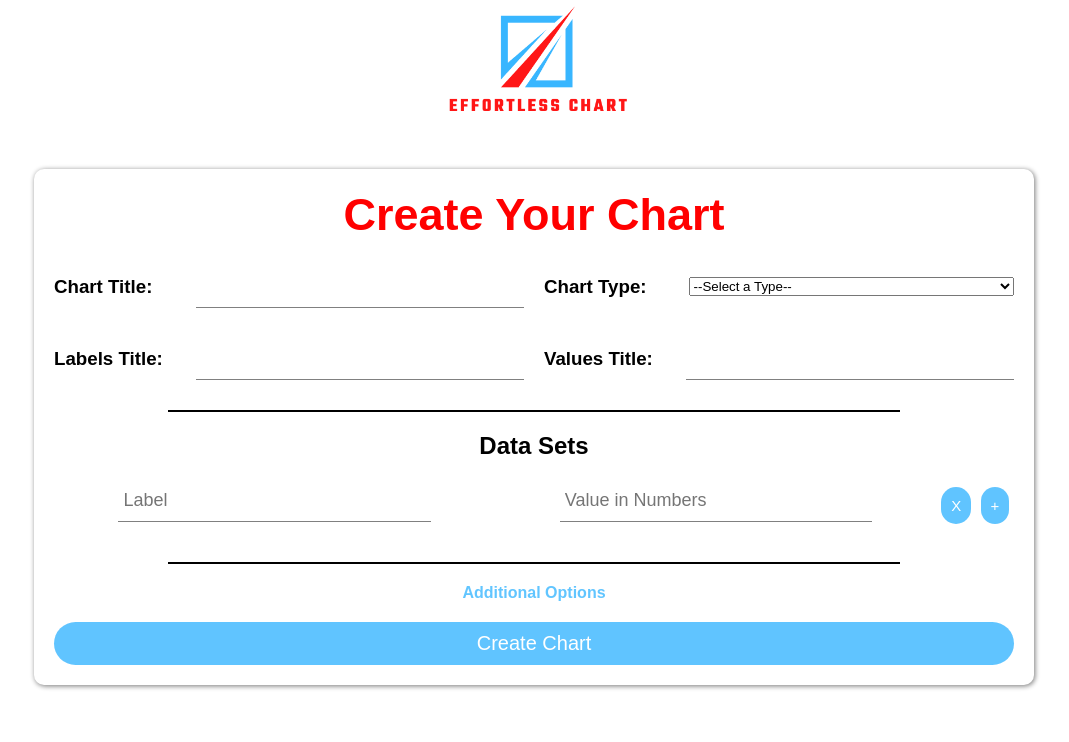
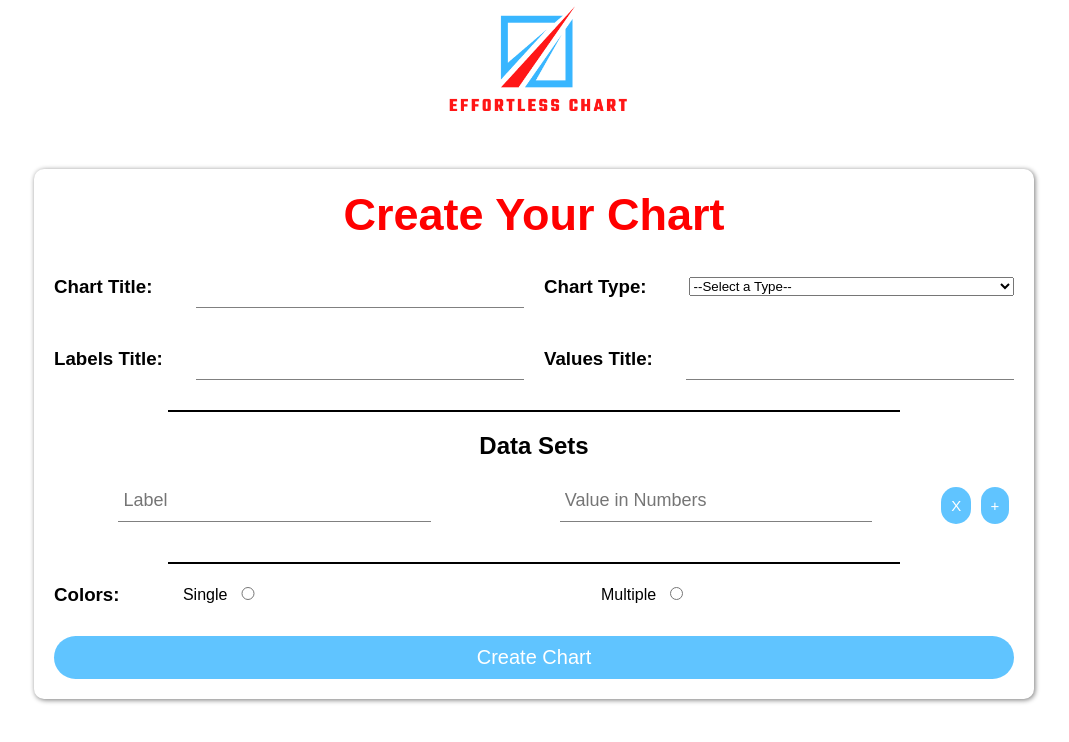
Before and after one commit to NoureldenRihan/Effortless-Chart, a React (Create React App) app: page / in a window 1280 px wide. Shown: the top 742 px of the page, without its empty margins (106-1175 px from the left). Built offline with nearby package versions, Linux system fonts and the light colour scheme.

Commit message:
Changed Colors to be automated as single or multiple colors and fixed UI Issue when adding and removing datasets.

```diff
--- a/src/App.css
+++ b/src/App.css
@@ -223,21 +223,12 @@ select {
   text-align: center;
 }
 
-.additionalOptions {
-  display: none;
-  flex-flow: row wrap;
-  justify-content: space-between;
-  align-items: center;
-  width: 100%;
+.colorState {
+  width: 50%;
 }
 
-.addOptions {
-  color: rgba(57, 182, 255, 0.8);
-  transition: var(--lowTransition);
-}
-
-.addOptions:hover {
-  color: rgb(40, 175, 252);
+.colorState input {
+  width: 10%;
 }
 
 /* End Data.jsx */
--- a/src/components/ChartGraph.jsx
+++ b/src/components/ChartGraph.jsx
@@ -20,7 +20,7 @@ function ChartGraph() {
             data: chartData.data.datasets[0].data,
             backgroundColor: chartData.data.datasets[0].backgroundColor,
             borderColor: chartData.data.datasets[0].borderColor,
-            borderWidth: chartData.data.datasets[0].borderWidth,
+            borderWidth: 2,
           },
         ],
       },
--- a/src/components/Data.jsx
+++ b/src/components/Data.jsx
@@ -2,18 +2,45 @@ import React, { useState } from "react";
 import { useDispatch } from "react-redux/es/exports";
 import { Link } from "react-router-dom";
 import { createChart } from "../redux/actions/actions";
-import DataColor from "./DataColor";
 import Dataset from "./Dataset";
 
 function Data() {
-  const [dataCounter, setdataCounter] = useState([]);
-  const [idCounter, setidCounter] = useState([]);
+  const [dataCounter, setdataCounter] = useState(2);
+  const [dataset, setdataset] = useState([]);
   const dispatch = useDispatch();
+
+  const setColors = () => {
+    let finalColorSet = [];
+    let state = document.querySelector(
+      "input[type=radio][name=colorState]:checked"
+    ).value;
+    if (state === "single") {
+      let color = getRandomColor();
+      for (let i = 0; i < dataCounter; i++) {
+        finalColorSet.push(color);
+      }
+    } else if (state === "multiple") {
+      for (let i = 0; i < dataCounter; i++) {
+        finalColorSet.push(getRandomColor());
+      }
+    }
+    return finalColorSet;
+  };
+
+  const getRandomColor = () => {
+    let letters = "0123456789ABCDEF";
+    let color = "#";
+    for (let i = 0; i < 6; i++) {
+      color += letters[Math.floor(Math.random() * 16)];
+    }
+    return color;
+  };
 
   const sendData = (e) => {
     e.preventDefault();
     let labels = [];
     let values = [];
+    let chosenColors = setColors();
     let colors = [];
     let bordercolors = [];
 
@@ -25,9 +52,9 @@ function Data() {
       .querySelectorAll(".datasetValue")
       .forEach((value) => values.push(parseInt(value.value)));
 
-    document.querySelectorAll(".datasetBackgroundColors").forEach((color) => {
-      colors.push(color.value + "33");
-      bordercolors.push(color.value + "ff");
+    chosenColors.forEach((color) => {
+      colors.push(color + "33");
+      bordercolors.push(color + "ff");
     });
 
     let chartData = {
@@ -37,7 +64,6 @@ function Data() {
       values: values,
       labelsTitle: document.getElementById("labelsTitle").value,
       valuesTitle: document.getElementById("valuesTitle").value,
-      borderWidth: parseInt(document.getElementById("borderWidth").value),
       backgroundColors: colors,
       borderColors: bordercolors,
     };
@@ -48,21 +74,22 @@ function Data() {
 
   const removeDataset = (e) => {
     e.preventDefault();
+    setdataset(dataset.slice(0, -1));
     setdataCounter((old) => {
-      old.pop();
-      return [...old];
+      if (old !== 0) {
+        return old - 1;
+      } else {
+        return 1;
+      }
     });
+    return;
   };
 
   const addDataset = (e) => {
     e.preventDefault();
-    setdataCounter((old) => [...old, 1]);
+    setdataset(dataset.concat(<Dataset key={dataset.length} />));
+    setdataCounter(dataCounter + 1);
     return;
-  };
-
-  const showAdditionalOptions = (e) => {
-    document.getElementById("additionalOptions").style.display = "flex";
-    e.target.remove();
   };
 
   return (
@@ -123,29 +150,29 @@ function Data() {
               +
             </button>
           </div>
-          {dataCounter.map(() => {
-            return <Dataset key={Math.random()} />;
-          })}
+          {dataset}
         </div>
         <hr className="breaker" />
-        <h4 className="addOptions" onClick={showAdditionalOptions}>
-          Additional Options
-        </h4>
-        <div id="additionalOptions" className="additionalOptions">
-          <h2>Additional Options</h2>
-          <div className="full">
-            <h3>Label Color: </h3>
-            <input className="datasetBackgroundColors" type="color" />
+        <div className="full">
+          <h3>Colors: </h3>
+          <div className="colorState">
+            <label htmlFor="colorState">Single</label>
+            <input
+              id="labelsTitle"
+              type="radio"
+              name="colorState"
+              value="single"
+              required
+            />
           </div>
-          {dataCounter.map(() => {
-            return <DataColor key={Math.random()} />;
-          })}
-          <div className="full">
-            <h3> Border width: </h3>
+          <div className="colorState">
+            <label htmlFor="colorState">Multiple</label>
             <input
-              id="borderWidth"
-              placeholder="Width in Numbers"
-              type="text"
+              id="labelsTitle"
+              type="radio"
+              name="colorState"
+              value="multiple"
+              required
             />
           </div>
         </div>
--- a/src/components/DataColor.jsx
+++ /dev/null
@@ -1,12 +0,0 @@
-import React from "react";
-
-function DataColor() {
-  return (
-    <div className="full">
-      <h3>Label Color: </h3>
-      <input className="datasetBackgroundColors" type="color" />
-    </div>
-  );
-}
-
-export default DataColor;
--- a/src/redux/reducers/chartDataReducer.js
+++ b/src/redux/reducers/chartDataReducer.js
@@ -13,6 +13,8 @@ const chartDataOrganizer = (data) => {
             if (data.borderWidth >= 5) {
               return 5;
             } else if (data.borderWidth <= 0) {
+              return 1;
+            } else if (isNaN(data.borderWidth)) {
               return 1;
             } else {
               return data.borderWidth;
```
